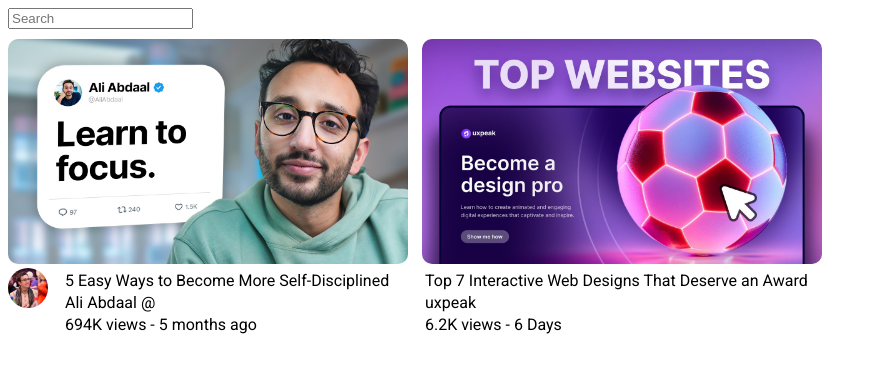
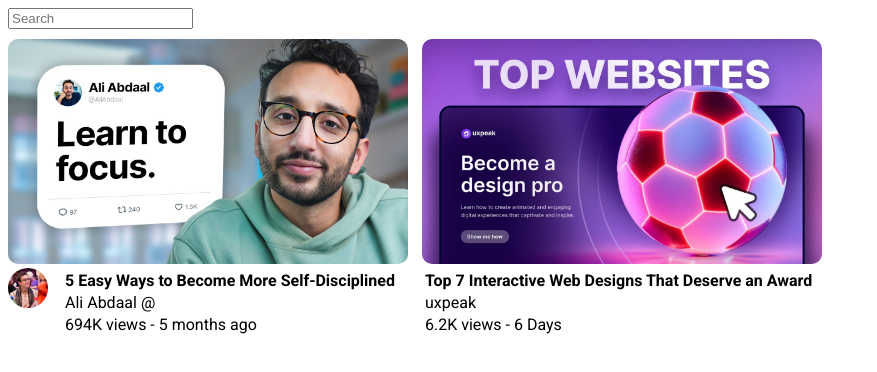
Before and after one commit to Its-SuperNova/Youtube-clone, a plain HTML site: page index.html in a window 1280 px wide. Shown: the whole page, without its empty margins (0-877 px from the left). Drawn offline with Linux system fonts and the light colour scheme.

Commit message:
made the text bolder

```diff
--- a/index.html
+++ b/index.html
@@ -27,7 +27,7 @@
           <img class="profile" src="./Assets/images/channel/p-1.jpg" alt="" />
         </div>
         <div class="video-content">
-          <p class="video-title">5 Easy Ways to Become More Self-Disciplined</p>
+          <p class="video-title"><b>5 Easy Ways to Become More Self-Disciplined</b></p>
           <p>Ali Abdaal @</p>
           <p>694K views - 5 months ago</p>
         </div>
@@ -39,7 +39,7 @@
         src="/Assets/images/thumbnail/thumbnail-2.jpg"
         alt=""
       />
-      <p>Top 7 Interactive Web Designs That Deserve an Award</p>
+      <p><b>Top 7 Interactive Web Designs That Deserve an Award</b></p>
       <p>uxpeak</p>
       <p>6.2K views - 6 Days</p>
     </div>
```
